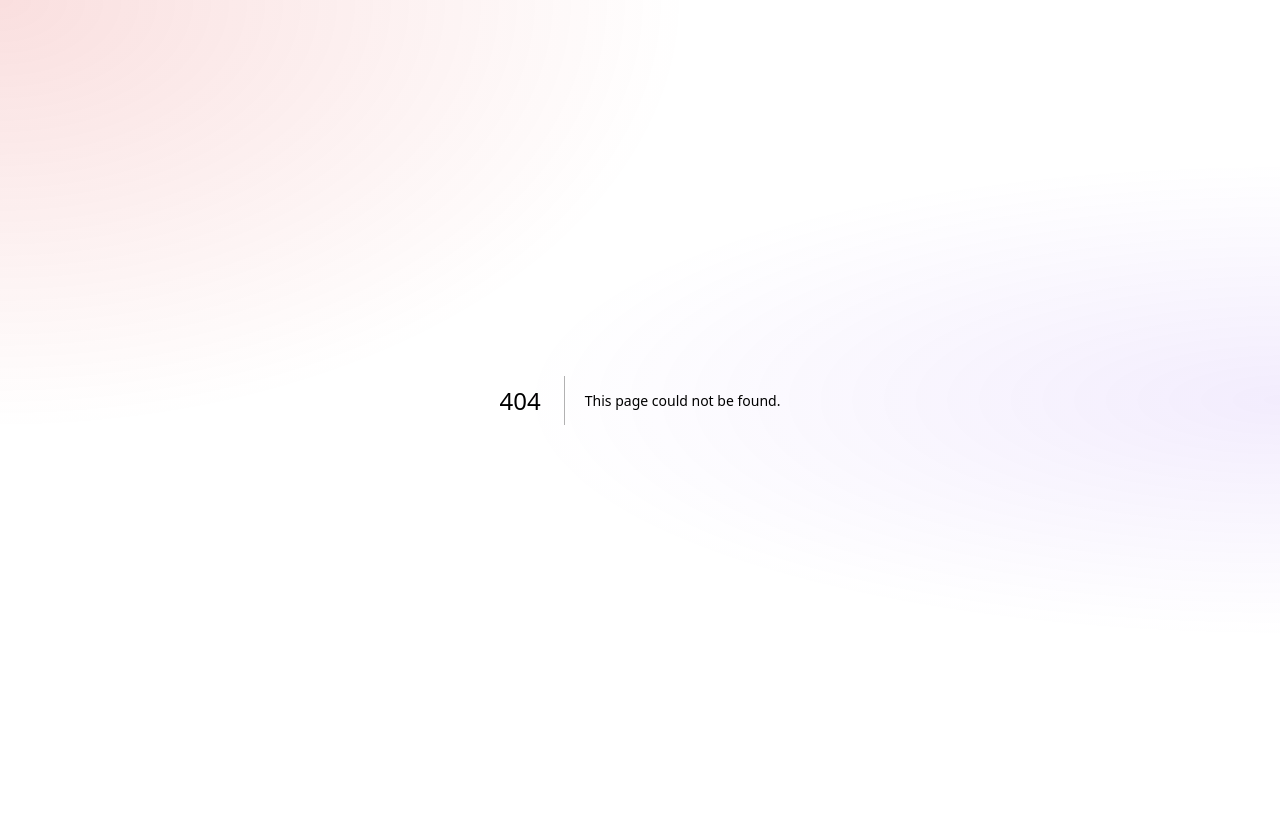
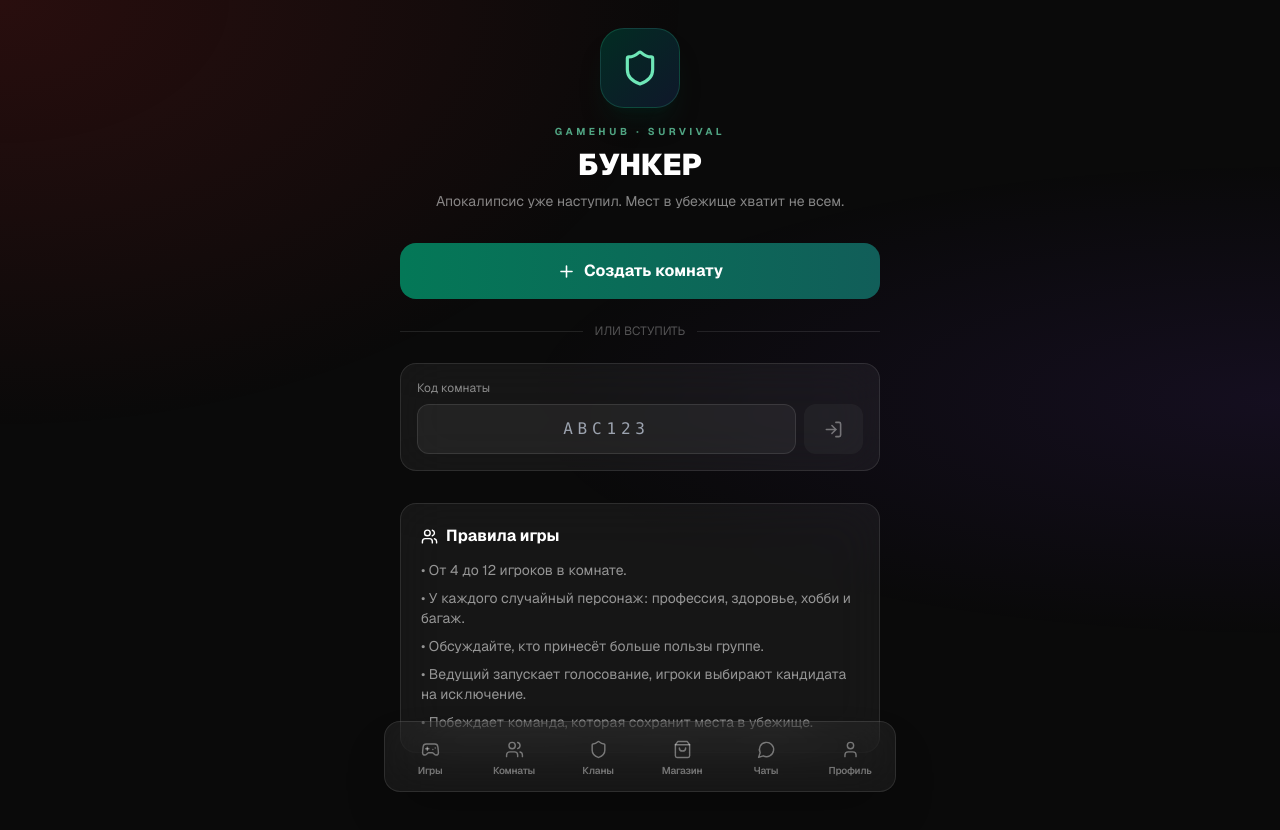
Before and after one commit to dozapsixoza1/gamehub, a Next.js app: page /bunker in a window 1280 px wide. Before the commit this address had no page. Shown: the top 830 px of the page. Before the commit the page ends 800 px from the top, so only its background shows below. Built offline with nearby package versions, Linux system fonts and the light colour scheme.

Commit message:
Add Bunker lobby screen

```diff
--- /dev/null
+++ b/src/app/(main)/bunker/page.tsx
@@ -0,0 +1,17 @@
+"use client";
+import {useState} from "react";
+import {useRouter} from "next/navigation";
+import {useTelegram} from "@/components/layout/TelegramProvider";
+import {Shield,Plus,LogIn,Users,AlertCircle} from "lucide-react";
+export default function BunkerLobby(){
+ const {user,initData}=useTelegram(); const router=useRouter(); const [code,setCode]=useState(""); const [busy,setBusy]=useState(false); const [error,setError]=useState("");
+ async function request(action:string,extra:Record<string,unknown>={}){if(!initData||busy)return;setBusy(true);setError("");try{const r=await fetch("/api/bunker/room",{method:"POST",headers:{"Content-Type":"application/json"},body:JSON.stringify({initData,action,...extra})});const d=await r.json();if(!r.ok)throw new Error(d.error||"Ошибка");if(d.roomId)router.push("/bunker/"+d.roomId);}catch(e){setError(e instanceof Error?e.message:"Ошибка сети");}finally{setBusy(false);}}
+ return <main className="max-w-lg mx-auto px-4 pt-7 pb-10">
+ <header className="text-center mb-8"><div className="mx-auto mb-4 w-20 h-20 rounded-3xl border border-emerald-400/20 bg-gradient-to-br from-emerald-950 to-slate-900 flex items-center justify-center shadow-xl shadow-emerald-950/30"><Shield size={38} className="text-emerald-300"/></div><p className="text-[10px] uppercase tracking-[.35em] text-emerald-300/70 font-bold">GameHub · Survival</p><h1 className="text-3xl font-black text-white mt-2">БУНКЕР</h1><p className="text-sm text-white/50 mt-2">Апокалипсис уже наступил. Мест в убежище хватит не всем.</p></header>
+ <button onClick={()=>request("create")} disabled={!user||busy} className="w-full rounded-2xl bg-gradient-to-r from-emerald-700 to-teal-800 py-4 font-bold text-white flex items-center justify-center gap-2 disabled:opacity-50"><Plus size={19}/>{busy?"Подожди...":"Создать комнату"}</button>
+ <div className="my-6 flex items-center gap-3"><div className="h-px flex-1 bg-white/10"/><span className="text-xs text-white/30">ИЛИ ВСТУПИТЬ</span><div className="h-px flex-1 bg-white/10"/></div>
+ <div className="glass rounded-2xl p-4"><label className="block text-xs text-white/50 mb-2">Код комнаты</label><div className="flex gap-2"><input value={code} onChange={e=>setCode(e.target.value.toUpperCase())} maxLength={6} placeholder="ABC123" className="min-w-0 flex-1 rounded-xl border border-white/10 bg-white/5 px-4 py-3 text-center font-mono tracking-[.3em] text-white outline-none"/><button onClick={()=>request("join",{code})} disabled={busy||code.length!==6||!user} className="rounded-xl bg-white/10 px-5 text-white disabled:opacity-40"><LogIn size={19}/></button></div></div>
+ {error&&<p className="mt-4 flex items-center justify-center gap-2 text-sm text-red-300"><AlertCircle size={15}/>{error}</p>}
+ <section className="glass rounded-2xl p-5 mt-8"><div className="flex items-center gap-2 text-white font-bold mb-3"><Users size={17}/>Правила игры</div><ul className="space-y-2 text-sm text-white/55"><li>• От 4 до 12 игроков в комнате.</li><li>• У каждого случайный персонаж: профессия, здоровье, хобби и багаж.</li><li>• Обсуждайте, кто принесёт больше пользы группе.</li><li>• Ведущий запускает голосование, игроки выбирают кандидата на исключение.</li><li>• Побеждает команда, которая сохранит места в убежище.</li></ul></section>
+ </main>;
+}
```
